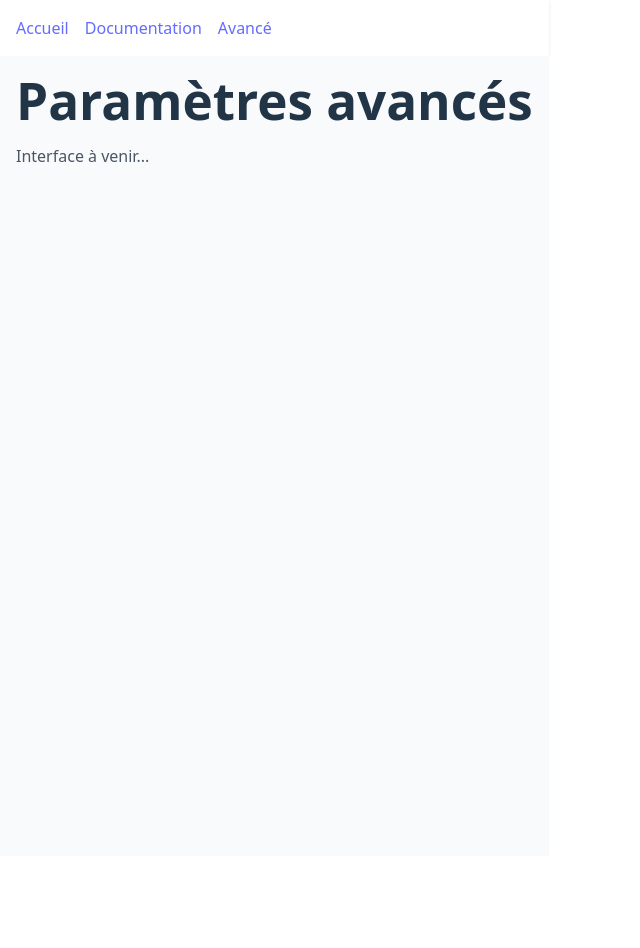
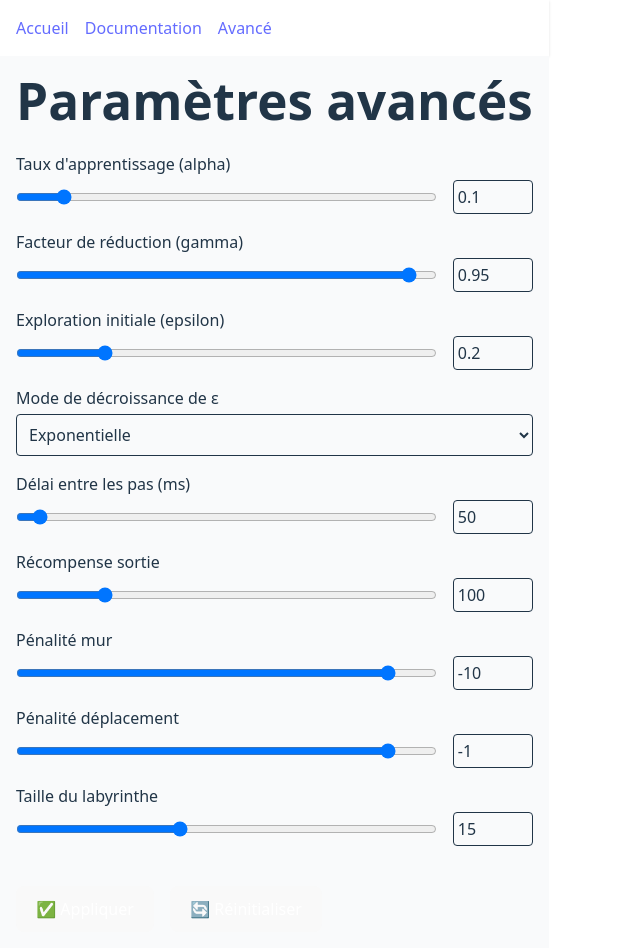
Before and after one commit to jlg-formation/rl-labyrinthe, a React (Vite) app: page /advanced in a window 1280 px wide. Shown: the whole page, without its empty margins (0-640 px from the left). Before the commit the page ends 856 px from the top, so only its background shows below. Built offline with nearby package versions, Linux system fonts and the light colour scheme.

Commit message:
feat: implement advanced settings management with state persistence and UI controls

```diff
--- a/src/pages/Advanced.tsx
+++ b/src/pages/Advanced.tsx
@@ -1,8 +1,170 @@
+import { useAdvancedSettings } from "../store/useAdvancedSettings";
+import { useEffect, useState } from "react";
+
 export default function Advanced() {
+  const settings = useAdvancedSettings();
+  const [local, setLocal] = useState({ ...settings });
+
+  useEffect(() => {
+    settings.loadFromSession();
+    setLocal({ ...useAdvancedSettings.getState() });
+  }, []);
+
+  const handleChange = (key: keyof typeof local, value: any) => {
+    setLocal({ ...local, [key]: value });
+  };
+
+  const handleApply = () => {
+    Object.entries(local).forEach(([key, value]) => {
+      if (typeof settings.set === "function") {
+        settings.set(key as any, value);
+      }
+    });
+    alert("✅ Paramètres appliqués.");
+  };
+
+  const handleReset = () => {
+    settings.reset();
+    setLocal({ ...useAdvancedSettings.getState() });
+    alert("🔄 Paramètres réinitialisés.");
+  };
+
   return (
-    <div className="p-4 max-w-screen-sm mx-auto">
-      <h1 className="text-xl font-bold mb-4">Paramètres avancés</h1>
-      <p className="text-gray-600">Interface à venir...</p>
+    <div className="p-4 max-w-screen-md mx-auto">
+      <h1 className="text-2xl font-bold mb-6">Paramètres avancés</h1>
+
+      <div className="grid gap-4">
+        <Field
+          label="Taux d'apprentissage (alpha)"
+          min={0}
+          max={1}
+          step={0.01}
+          value={local.alpha}
+          onChange={(v) => handleChange("alpha", v)}
+        />
+        <Field
+          label="Facteur de réduction (gamma)"
+          min={0}
+          max={1}
+          step={0.01}
+          value={local.gamma}
+          onChange={(v) => handleChange("gamma", v)}
+        />
+        <Field
+          label="Exploration initiale (epsilon)"
+          min={0}
+          max={1}
+          step={0.01}
+          value={local.epsilon}
+          onChange={(v) => handleChange("epsilon", v)}
+        />
+
+        <div>
+          <label className="block font-medium mb-1">
+            Mode de décroissance de ε
+          </label>
+          <select
+            className="border p-2 rounded w-full"
+            value={local.epsilonDecay}
+            onChange={(e) => handleChange("epsilonDecay", e.target.value)}
+          >
+            <option value="fixed">Fixe</option>
+            <option value="linear">Linéaire</option>
+            <option value="exponential">Exponentielle</option>
+          </select>
+        </div>
+
+        <Field
+          label="Délai entre les pas (ms)"
+          min={10}
+          max={1000}
+          step={10}
+          value={local.stepDelayMs}
+          onChange={(v) => handleChange("stepDelayMs", v)}
+        />
+        <Field
+          label="Récompense sortie"
+          min={0}
+          max={500}
+          step={10}
+          value={local.rewardGoal}
+          onChange={(v) => handleChange("rewardGoal", v)}
+        />
+        <Field
+          label="Pénalité mur"
+          min={-100}
+          max={0}
+          step={1}
+          value={local.rewardWall}
+          onChange={(v) => handleChange("rewardWall", v)}
+        />
+        <Field
+          label="Pénalité déplacement"
+          min={-10}
+          max={0}
+          step={0.5}
+          value={local.rewardStep}
+          onChange={(v) => handleChange("rewardStep", v)}
+        />
+        <Field
+          label="Taille du labyrinthe"
+          min={5}
+          max={31}
+          step={2}
+          value={local.mazeSize}
+          onChange={(v) => handleChange("mazeSize", v)}
+        />
+
+        <div className="flex gap-4 mt-6">
+          <button
+            onClick={handleApply}
+            className="px-4 py-2 bg-blue-600 text-white rounded hover:bg-blue-700"
+          >
+            ✅ Appliquer
+          </button>
+          <button
+            onClick={handleReset}
+            className="px-4 py-2 bg-gray-600 text-white rounded hover:bg-gray-700"
+          >
+            🔄 Réinitialiser
+          </button>
+        </div>
+      </div>
     </div>
   );
 }
+
+type FieldProps = {
+  label: string;
+  value: number;
+  min: number;
+  max: number;
+  step: number;
+  onChange: (value: number) => void;
+};
+
+const Field = ({ label, value, min, max, step, onChange }: FieldProps) => (
+  <div>
+    <label className="block font-medium mb-1">{label}</label>
+    <div className="flex items-center gap-4">
+      <input
+        type="range"
+        min={min}
+        max={max}
+        step={step}
+        value={value}
+        onChange={(e) => onChange(parseFloat(e.target.value))}
+        className="flex-1"
+      />
+      <input
+        type="number"
+        min={min}
+        max={max}
+        step={step}
+        value={value}
+        onChange={(e) => onChange(parseFloat(e.target.value))}
+        className="w-20 border p-1 rounded"
+      />
+    </div>
+  </div>
+);
--- /dev/null
+++ b/src/store/useAdvancedSettings.ts
@@ -0,0 +1,73 @@
+import { create } from "zustand";
+
+type DecayMode = "fixed" | "linear" | "exponential";
+
+interface AdvancedSettings {
+  alpha: number;
+  gamma: number;
+  epsilon: number;
+  epsilonDecay: DecayMode;
+  stepDelayMs: number;
+  rewardGoal: number;
+  rewardWall: number;
+  rewardStep: number;
+  mazeSize: number;
+
+  set: <K extends keyof AdvancedSettings>(
+    key: K,
+    value: AdvancedSettings[K]
+  ) => void;
+  reset: () => void;
+  loadFromSession: () => void;
+}
+
+const DEFAULTS: Omit<AdvancedSettings, "set" | "reset" | "loadFromSession"> = {
+  alpha: 0.1,
+  gamma: 0.95,
+  epsilon: 0.2,
+  epsilonDecay: "exponential",
+  stepDelayMs: 50,
+  rewardGoal: 100,
+  rewardWall: -10,
+  rewardStep: -1,
+  mazeSize: 15,
+};
+
+export const useAdvancedSettings = create<AdvancedSettings>((set, get) => {
+  const save = (values: Partial<AdvancedSettings>) => {
+    const toSave = { ...get(), ...values };
+    sessionStorage.setItem("advancedSettings", JSON.stringify(toSave));
+  };
+
+  const load = () => {
+    const raw = sessionStorage.getItem("advancedSettings");
+    if (raw) {
+      try {
+        const parsed = JSON.parse(raw);
+        set({ ...DEFAULTS, ...parsed });
+      } catch (e) {
+        set(DEFAULTS);
+      }
+    } else {
+      set(DEFAULTS);
+    }
+  };
+
+  return {
+    ...DEFAULTS,
+
+    set: (key, value) => {
+      set({ [key]: value });
+      save({ [key]: value });
+    },
+
+    reset: () => {
+      set(DEFAULTS);
+      sessionStorage.removeItem("advancedSettings");
+    },
+
+    loadFromSession: () => {
+      load();
+    },
+  };
+});
```
